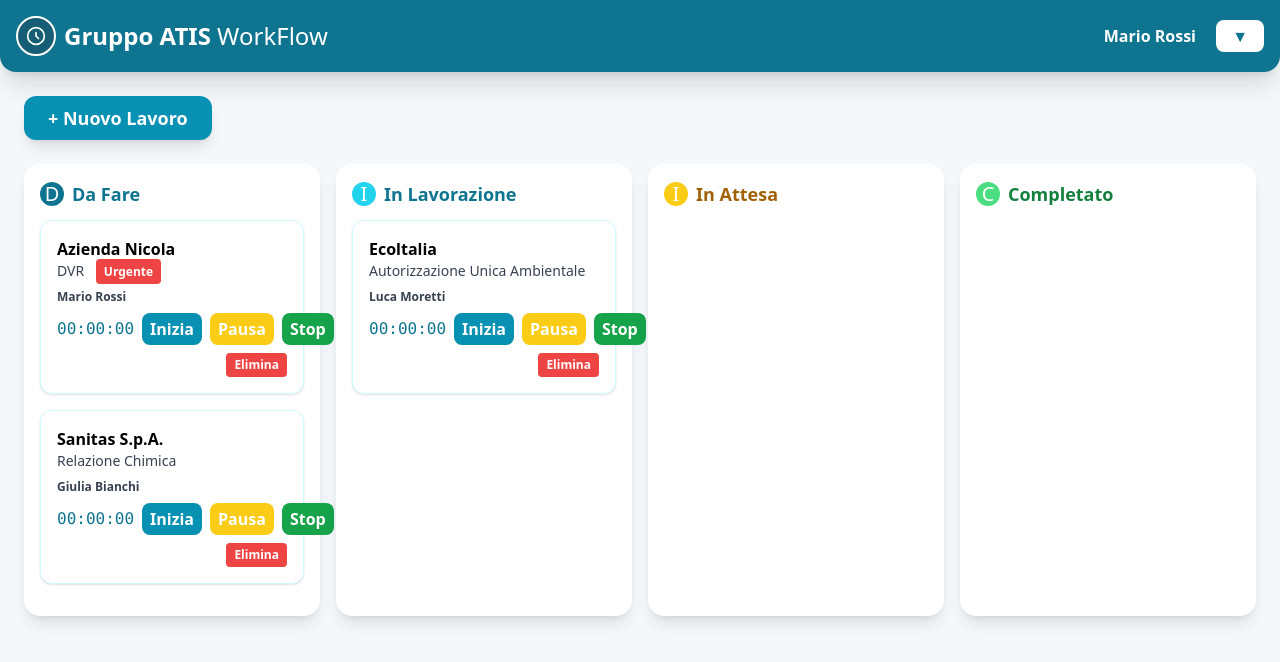
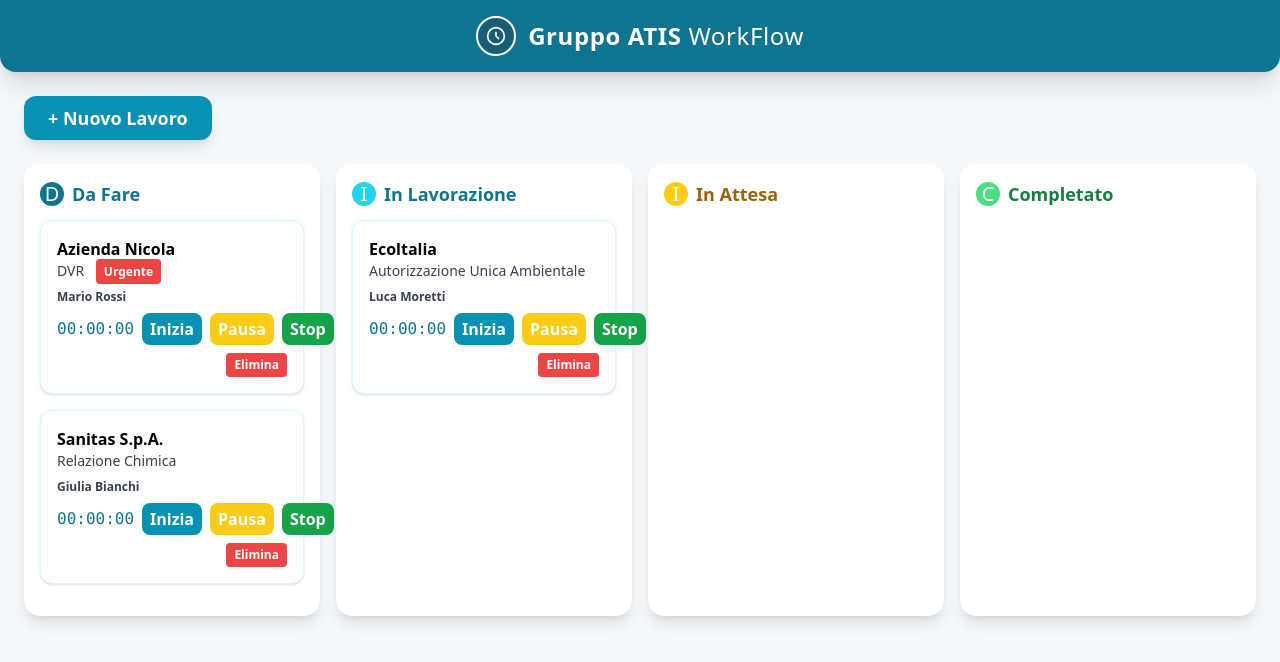
Before and after one commit to Giuseppe575/GRUPPOATISWORKFLOW, a plain HTML site: page index.html in a window 1280 px wide. Drawn offline with nearby package versions, Linux system fonts and the light colour scheme.

Commit message:
Update index.html

```diff
--- a/index.html
+++ b/index.html
@@ -11,20 +11,20 @@
 </head>
 <body class="bg-[#f5f8fb] min-h-screen">
 
-  <!-- === [INIZIO HEADER] === -->
-  <header class="flex justify-between items-center p-4 bg-cyan-700 text-white rounded-b-2xl shadow-xl">
-    <!-- LOGO E TITOLO -->
-    <div class="flex items-center gap-2">
-      <svg class="h-10 w-10 rounded-full border-2 border-white bg-cyan-800 p-2" viewBox="0 0 24 24" fill="none"><circle cx="12" cy="12" r="10" stroke="white" stroke-width="2"/><path d="M12 8v4l3 3" stroke="white" stroke-width="2" stroke-linecap="round" stroke-linejoin="round"/></svg>
-      <span class="font-bold text-2xl">Gruppo ATIS <span class="font-light">WorkFlow</span></span>
-    </div>
-    <!-- UTENTE -->
-    <div>
-      <span class="mr-4 font-semibold">Mario Rossi</span>
-      <button class="bg-white text-cyan-700 px-4 py-1 rounded-lg font-bold">▼</button>
-    </div>
-  </header>
-  <!-- === [FINE HEADER] === -->
+  <!-- === [INIZIO HEADER CENTRATO] === -->
+<header class="flex justify-center items-center p-4 bg-cyan-700 text-white rounded-b-2xl shadow-xl">
+  <div class="flex items-center gap-3">
+    <!-- Icona/logo -->
+    <svg class="h-10 w-10 rounded-full border-2 border-white bg-cyan-800 p-2" viewBox="0 0 24 24" fill="none">
+      <circle cx="12" cy="12" r="10" stroke="white" stroke-width="2"/>
+      <path d="M12 8v4l3 3" stroke="white" stroke-width="2" stroke-linecap="round" stroke-linejoin="round"/>
+    </svg>
+    <!-- Testo centrato -->
+    <span class="font-bold text-2xl tracking-wide">Gruppo ATIS <span class="font-light">WorkFlow</span></span>
+  </div>
+</header>
+<!-- === [FINE HEADER CENTRATO] === -->
+
 
   <!-- === [INIZIO MAIN - BOARD + BOTTONI] === -->
   <main class="max-w-7xl mx-auto p-6">
```
